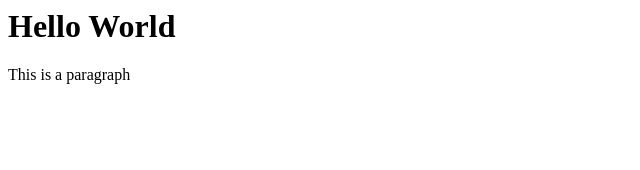
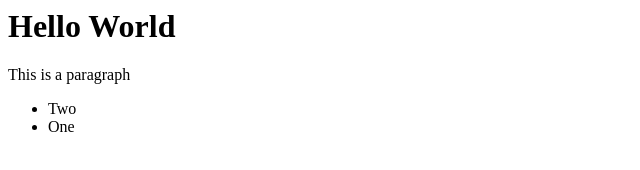
Before and after one commit to miriamhaenle/git-advanced, a plain HTML site: page index.html in a window 1280 px wide. Shown: the full height of the page, 0-640 px from the left. Drawn offline with Linux system fonts and the light colour scheme.

```diff
--- a/index.html
+++ b/index.html
@@ -1,2 +1,7 @@
 <h1>Hello World</h1>
-<p>This is a paragraph</p>
+<p>This is a paragraph
+  <ul>
+    <li>Two</li>
+    <li>One</li>
+  </ul>
+</p>
```
